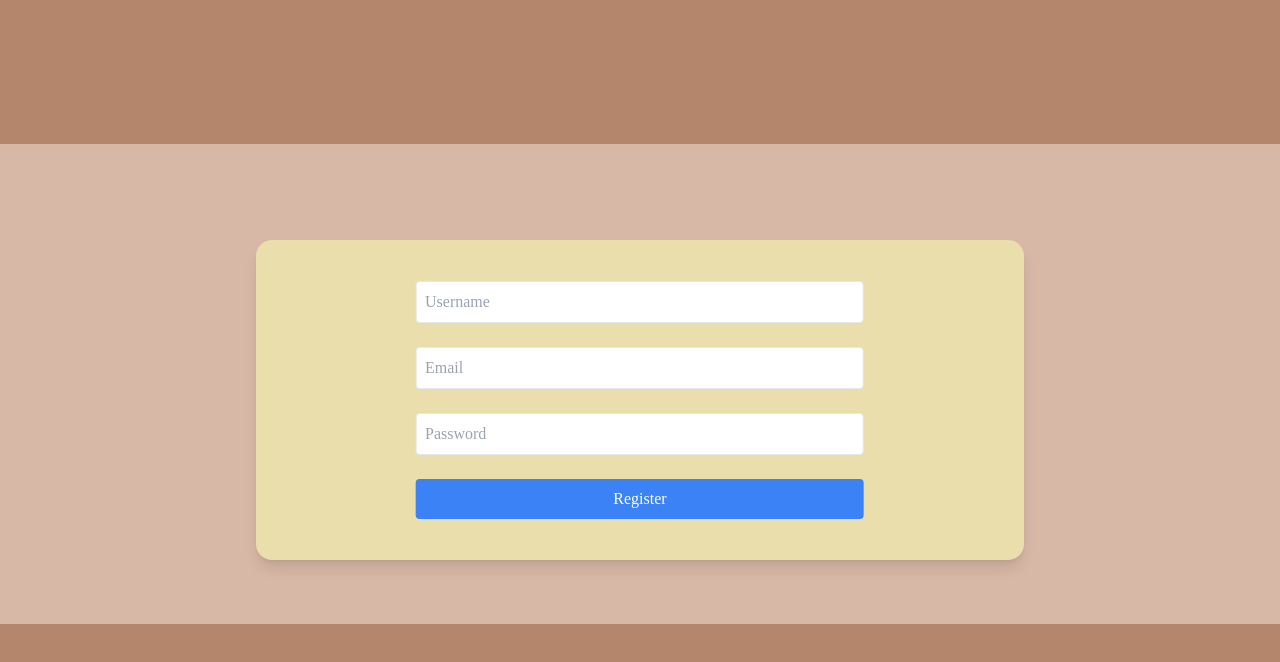
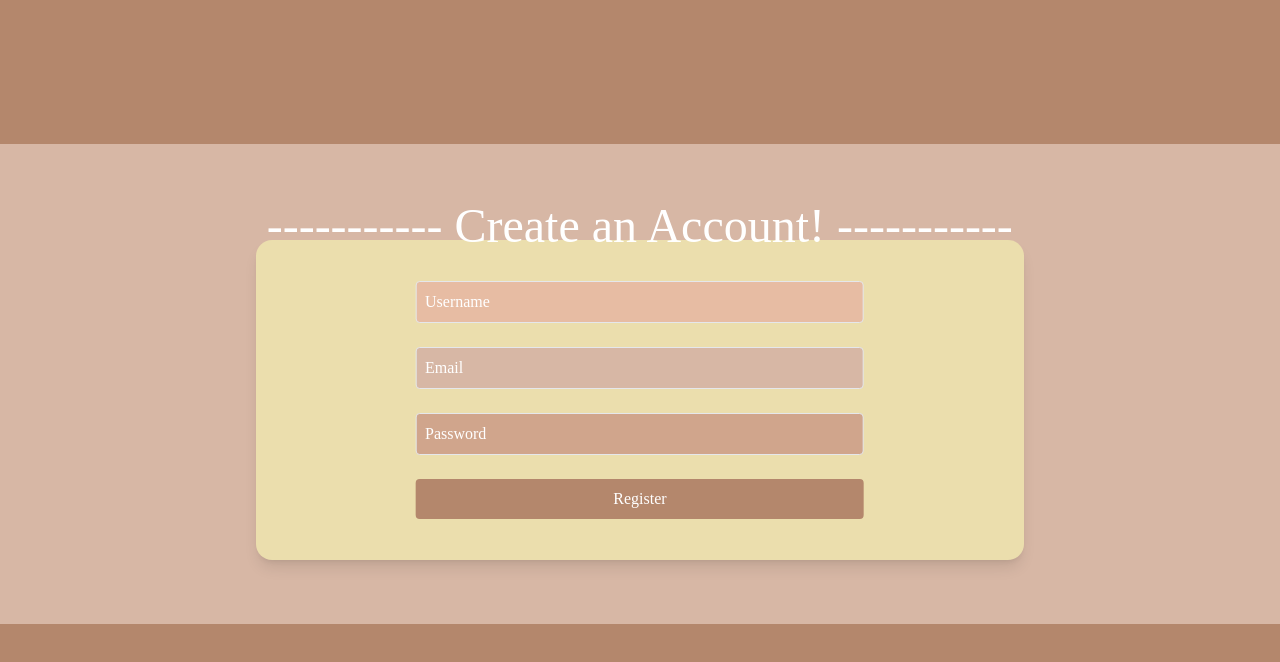
Before and after one commit to ladriennel/note-organization-board, a Next.js app in the folder frontend/: page /auth/register in a window 1280 px wide. Shown: the top 662 px of the page. Built offline with nearby package versions, Linux system fonts and the light colour scheme; a web font is replaced by a local one.

Commit message:
design changes

```diff
--- a/frontend/src/app/auth/login/page.js
+++ b/frontend/src/app/auth/login/page.js
@@ -65,8 +65,10 @@ export default function LoginPage() {
 
   return (
     <div className="min-h-screen flex items-center justify-center">
-      <div className="w-full max-w-md">
-      {errors.general && <div className="text-red-500">{errors.general}</div>}
+      <title>Login</title>
+      <div className="w-full max-w-md relative">
+      <h1 className="w-full text-5xl absolute -top-2/3 right-1/3 whitespace-nowrap">------------------ Login! ------------------</h1>
+        {errors.general && <div className="text-red-500">{errors.general}</div>}
         {/* Add design/styling here */}
         <form onSubmit={handleSubmit} className="space-y-6 relative">
           <div className="relative">
@@ -77,7 +79,8 @@ export default function LoginPage() {
               value={formData.identifier}
               onChange={handleChange}
               placeholder="Email or Username"
-              className="w-full p-2 border rounded"
+              className="w-full p-2 border rounded placeholder-white"
+              style={{ backgroundColor: 'var(--secondary1-color)' }}
             />
           </div>
 
@@ -89,13 +92,15 @@ export default function LoginPage() {
               value={formData.password}
               onChange={handleChange}
               placeholder="Password"
-              className="w-full p-2 border rounded"
+              className="w-full p-2 border rounded placeholder-white"
+              style={{ backgroundColor: 'var(--border-color)' }}
             />
           </div>
 
           <button
             type="submit"
             className="w-full bg-blue-500 text-white p-2 rounded"
+            style={{ backgroundColor: 'var(--bg-color)' }}
           >
             Login
           </button>
--- a/frontend/src/app/auth/register/page.js
+++ b/frontend/src/app/auth/register/page.js
@@ -68,11 +68,12 @@ export default function RegisterPage() {
 
   return (
     <div className="min-h-screen flex items-center justify-center">
-      <div className="w-full max-w-md">
-      {errors.general && <div className="text-red-500">{errors.general}</div>}
+      <title>Register</title>
+      <div className="w-full max-w-md relative">
+        <h1 className="w-full text-5xl absolute -top-1/3 right-1/3 whitespace-nowrap">----------- Create an Account! -----------</h1>
+        {errors.general && <div className="text-red-500">{errors.general}</div>}
         {/* Add design/styling here */}
         <form onSubmit={handleSubmit} className="space-y-6 relative">
-
           <div className="relative">
             {errors.username && <div className="text-red-500 absolute -top-5 left-0 text-sm">{errors.username}</div>}
             <input
@@ -81,7 +82,8 @@ export default function RegisterPage() {
               value={formData.username}
               onChange={handleChange}
               placeholder="Username"
-              className="w-full p-2 border rounded"
+              className="w-full p-2 border rounded placeholder-white"
+              style={{ backgroundColor: 'var(--secondary1-color)' }}
             />
           </div>
 
@@ -93,7 +95,8 @@ export default function RegisterPage() {
               value={formData.email}
               onChange={handleChange}
               placeholder="Email"
-              className="w-full p-2 border rounded"
+              className="w-full p-2 border rounded placeholder-white"
+              style={{ backgroundColor: 'var(--border-color)' }}
             />
           </div>
 
@@ -105,13 +108,15 @@ export default function RegisterPage() {
               value={formData.password}
               onChange={handleChange}
               placeholder="Password"
-              className="w-full p-2 border rounded"
+              className="w-full p-2 border rounded placeholder-white"
+              style={{ backgroundColor: 'var(--secondary2-color)' }}
             />
           </div>
 
           <button
             type="submit"
             className="w-full bg-blue-500 text-white p-2 rounded"
+            style={{ backgroundColor: 'var(--bg-color)' }}
           >
             Register
           </button>
```
Also changed, not shown: frontend/src/app/auth/layout.js (line endings or trailing spaces).
